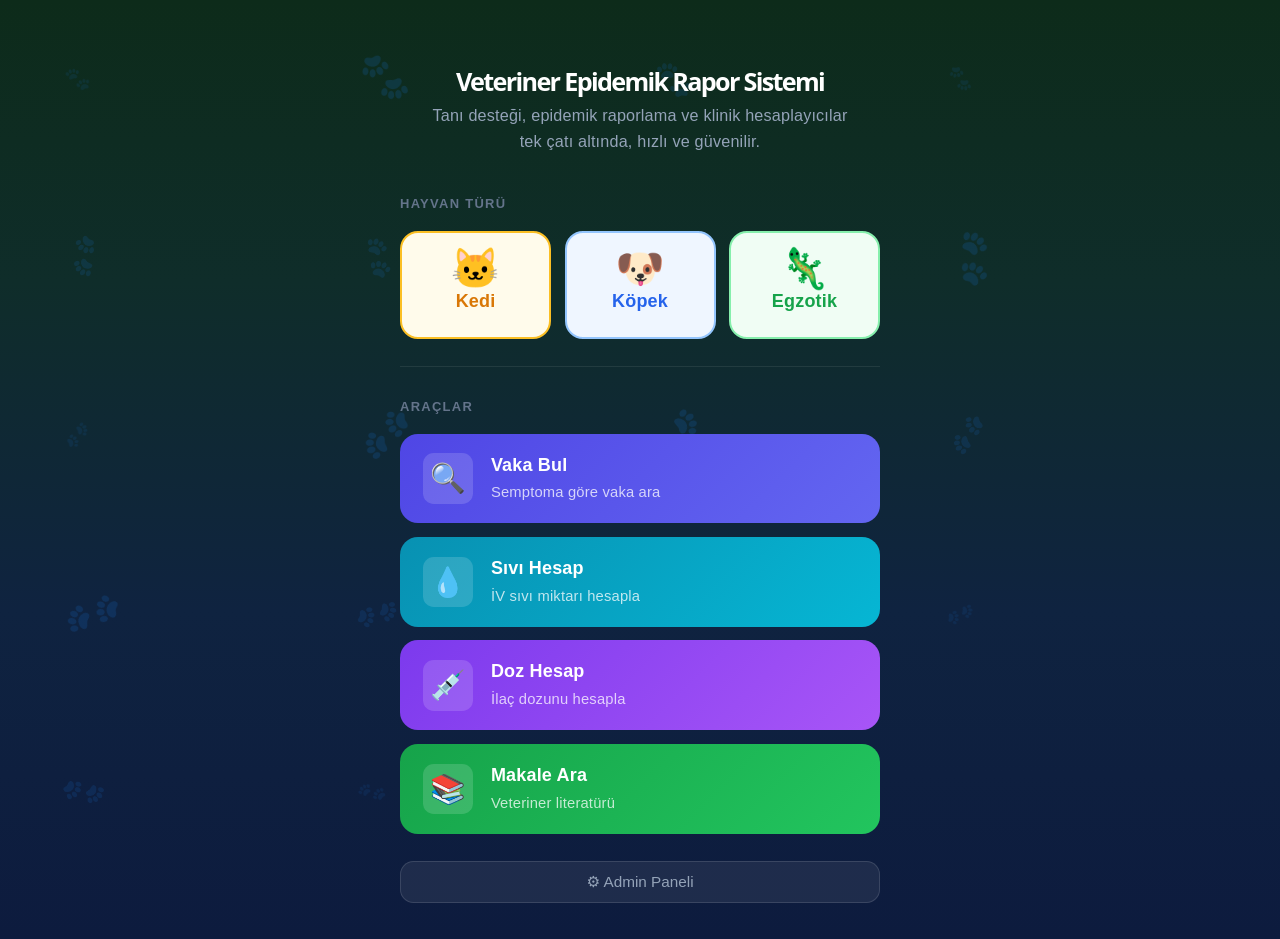
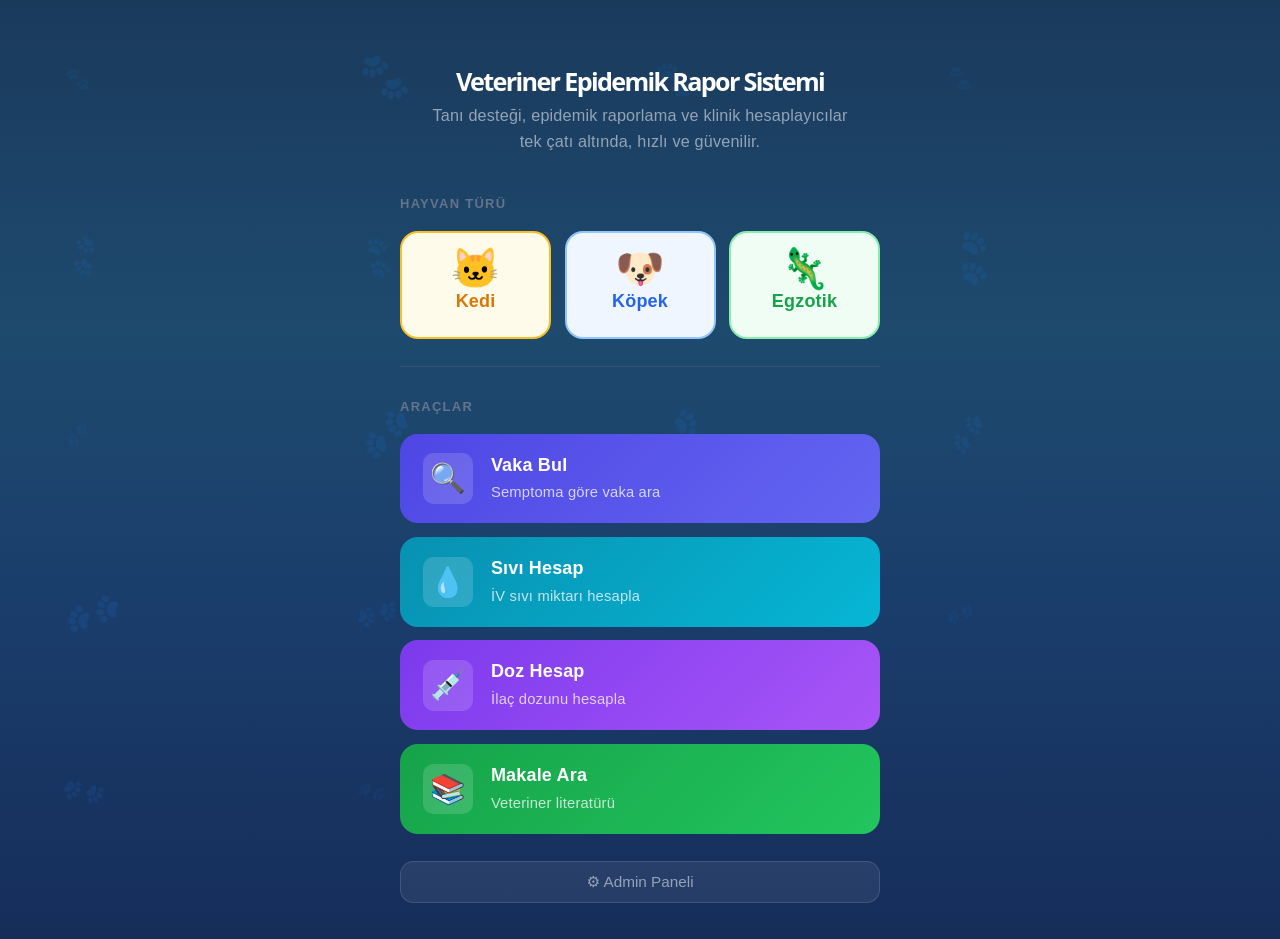
Before and after one commit to aydokafa-art/vetrapor-frontend, a React app: page / in a window 1280 px wide. Built offline with nearby package versions, Linux system fonts and the light colour scheme; no server answers; the HTML template or start-up script is replaced by a standard one.

Commit message:
Lighter navy blue gradient

```diff
--- a/src/pages/Home.jsx
+++ b/src/pages/Home.jsx
@@ -82,7 +82,7 @@ export default function Home() {
 const s = {
   container: {
     minHeight: '100vh',
-    background: 'linear-gradient(180deg, #0d2b1a 0%, #0f2d2a 30%, #0f2340 65%, #0d1b3e 100%)',
+    background: 'linear-gradient(180deg, #1a3a5c 0%, #1e4a6e 35%, #1a3d6b 65%, #162d5a 100%)',
     position: 'relative',
     overflow: 'hidden',
     display: 'flex',
```
